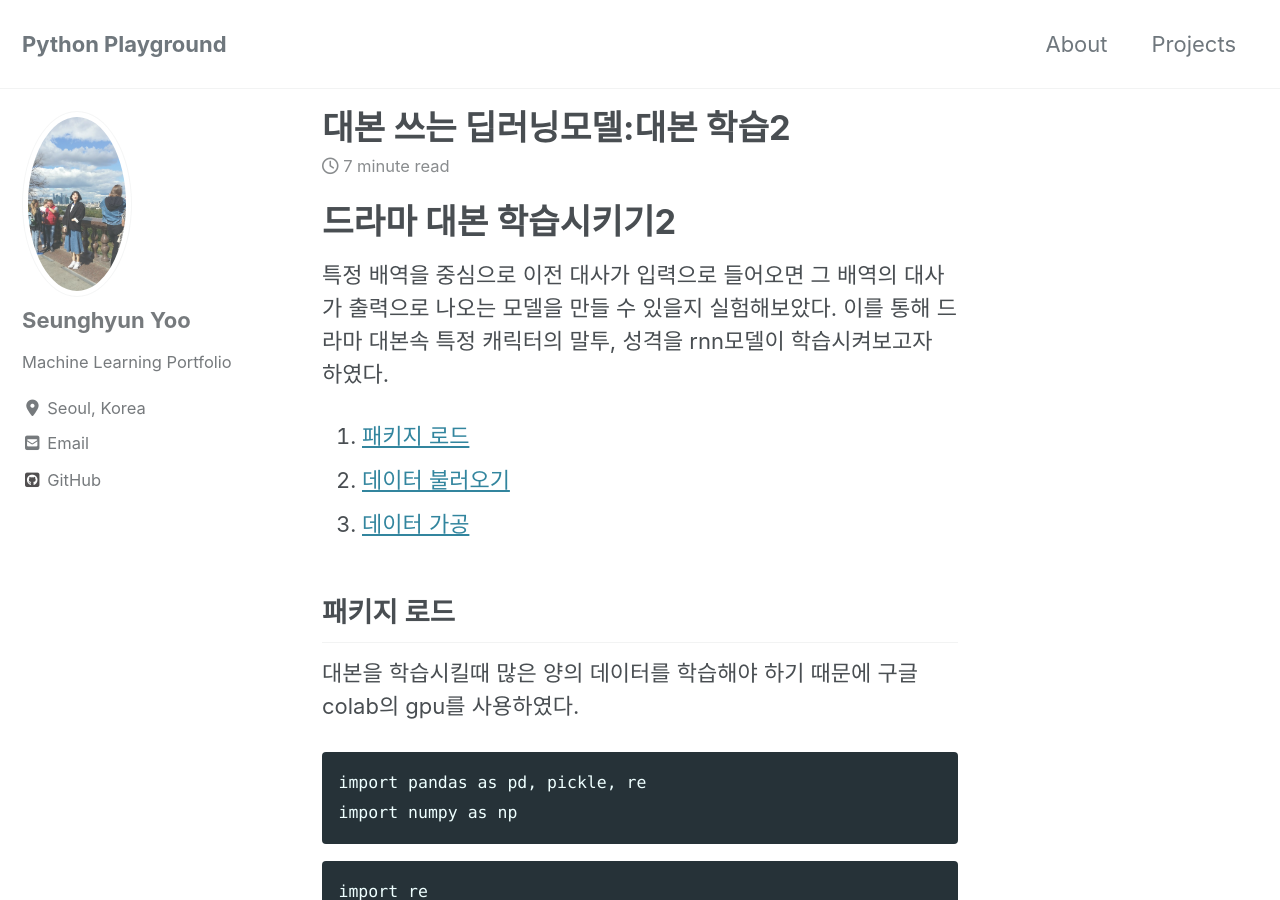
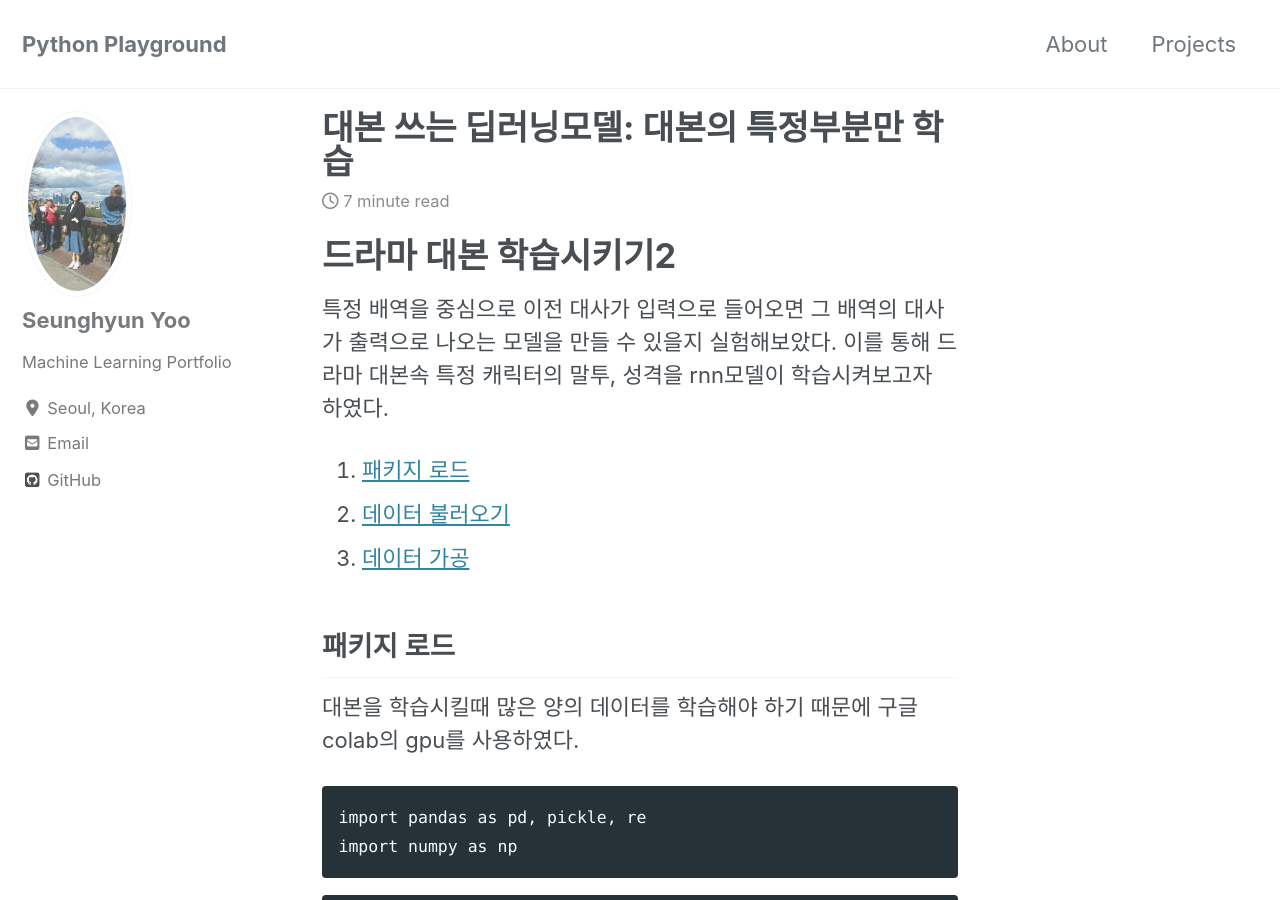
Before and after one commit to shyoo90/shyoo90.github.io, a Jekyll site: the page built from _posts/2019-11-05-tryb.md, in a window 1280 px wide and 900 px high. Built offline with Jekyll 4.4.1, drawn with Linux system fonts in a browser that asks for light colours; cached includes are drawn as plain includes; nearby versions of some CDN libraries.

Commit message:
Update 2019-11-05-tryb.md

```diff
--- a/_posts/2019-11-05-tryb.md
+++ b/_posts/2019-11-05-tryb.md
@@ -1,5 +1,5 @@
 ---
-title: "대본 쓰는 딥러닝모델:대본 학습2"
+title: "대본 쓰는 딥러닝모델: 대본의 특정부분만 학습"
 date: 2019-11-05
 tags: [machine learning, data science, python]
 excerpt: "Machine Learning, RNN, Data Science"
```
